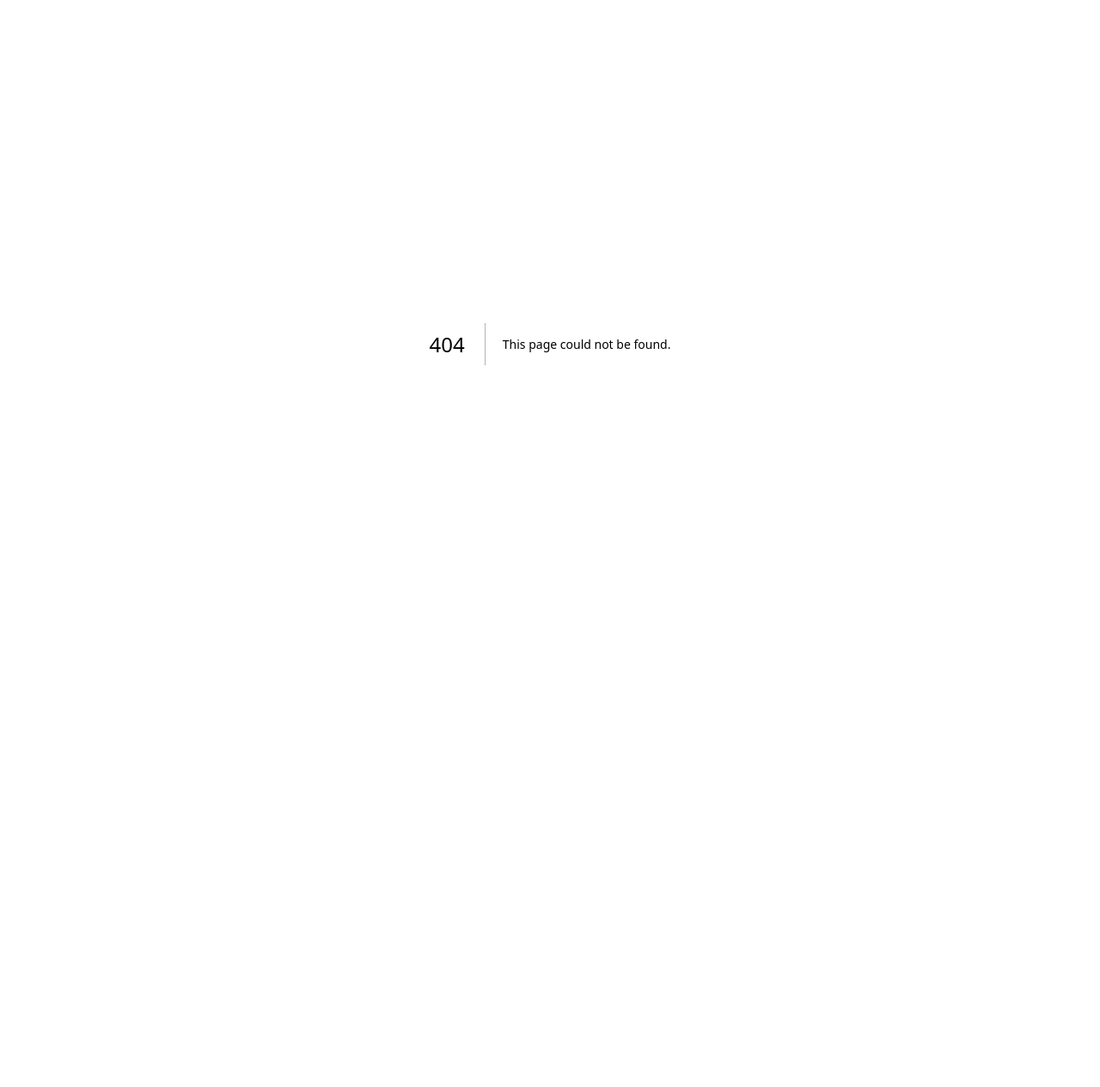
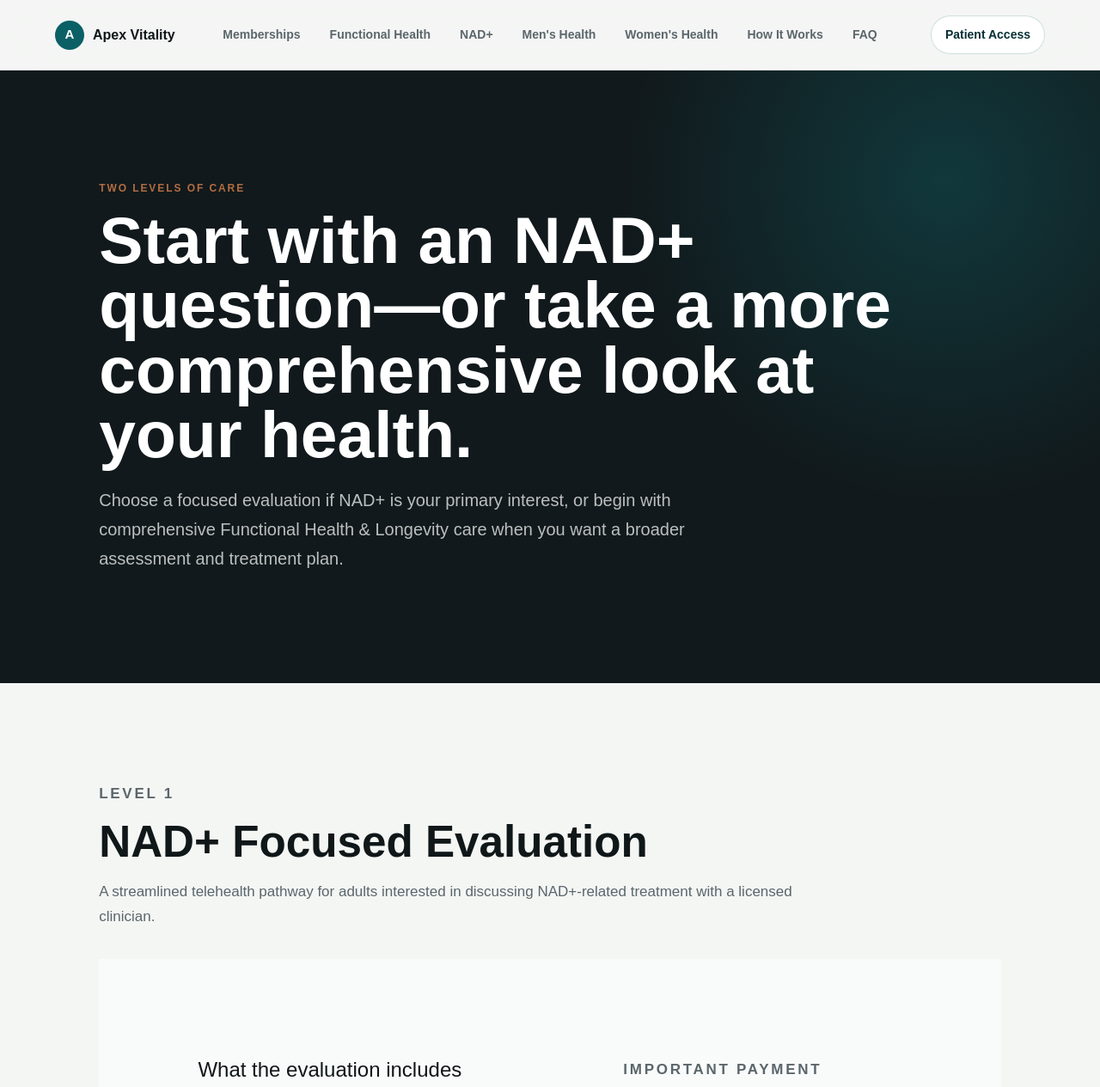
Before and after one commit to Nurseguy1/Apex-Vitality, a Next.js app: page /nad-plus in a window 1280 px wide. Before the commit this address had no page. Shown: the top 1265 px of the page at 86% size. Before the commit the page ends 800 px from the top, so only its background shows below. Built offline with nearby package versions, Linux system fonts and the light colour scheme; no server answers.

Commit message:
Add NAD focused evaluation pathway

```diff
--- a/app/components.tsx
+++ b/app/components.tsx
@@ -11,6 +11,7 @@
       <nav className="nav-links" aria-label="Main navigation">
         <Link href="/memberships">Memberships</Link>
         <Link href="/functional-health">Functional Health</Link>
+        <Link href="/nad-plus">NAD+</Link>
         <Link href="/mens-health">Men&apos;s Health</Link>
         <Link href="/womens-health">Women&apos;s Health</Link>
         <Link href="/how-it-works">How It Works</Link>
@@ -32,6 +33,7 @@
         <Link href="/gut-health">Gut Health</Link>
         <Link href="/weight-loss">Metabolic Health</Link>
         <Link href="/functional-health">Functional Health &amp; Longevity</Link>
+        <Link href="/nad-plus">NAD+ Focused Evaluation</Link>
         <Link href="/mens-health">Men&apos;s Health</Link>
         <Link href="/womens-health">Women&apos;s Health</Link>
         <Link href="/longevity">Longevity</Link>
--- a/app/functional-health/page.tsx
+++ b/app/functional-health/page.tsx
@@ -54,6 +54,7 @@
           <h2>Functional care for different stages and priorities.</h2>
         </div>
         <div className="service-grid">
+          <article className="service-card"><h3>NAD+ focused evaluation</h3><p>A streamlined clinician-led pathway for adults specifically interested in discussing NAD+-related treatment.</p><Link className="text-link" href="/nad-plus">Compare the two care levels →</Link></article>
           <article className="service-card"><h3>Women&apos;s health</h3><p>Perimenopause, menopause, metabolic health, thyroid concerns, sleep, energy, and healthy aging.</p><Link className="text-link" href="/womens-health">Explore women&apos;s health →</Link></article>
           <article className="service-card"><h3>Men&apos;s health</h3><p>Energy, sexual health, strength, recovery, body composition, and individualized hormonal evaluation.</p><Link className="text-link" href="/mens-health">Explore men&apos;s health →</Link></article>
           <article className="service-card"><h3>Gut health</h3><p>Structured evaluation of digestive symptoms, nutrition, medications, and testing when clinically useful.</p><Link className="text-link" href="/gut-health">Explore gut health →</Link></article>
--- /dev/null
+++ b/app/nad-plus/page.tsx
@@ -0,0 +1,114 @@
+import type { Metadata } from "next";
+import Link from "next/link";
+import { CareNotice, SiteFooter, SiteHeader } from "../components";
+
+export const metadata: Metadata = {
+  title: "NAD+ Focused Evaluation | Apex Vitality",
+  description:
+    "A clinician-led telehealth evaluation for adults interested in NAD+-related treatment, with comprehensive functional health care also available.",
+};
+
+const focusedReview = [
+  "Focused review of symptoms, goals, medications, supplements, and relevant history",
+  "Screening for contraindications and whether telehealth is appropriate",
+  "Limited baseline testing when clinically indicated",
+  "Discussion of evidence, limitations, alternatives, risks, and expected costs",
+  "An early follow-up plan when treatment is prescribed",
+];
+
+const comprehensiveCare = [
+  "45-minute comprehensive new-patient consultation",
+  "Detailed metabolic, hormonal, nutritional, sleep, stress, and digestive-health review",
+  "Quest laboratory testing selected according to clinical need",
+  "Individualized treatment, nutrition, lifestyle, and Fullscript options",
+  "Planned monitoring and ongoing care when appropriate",
+];
+
+export default function NadPlusPage() {
+  return (
+    <main>
+      <SiteHeader />
+      <section className="page-intro">
+        <p className="eyebrow">Two levels of care</p>
+        <h1>Start with an NAD+ question—or take a more comprehensive look at your health.</h1>
+        <p>
+          Choose a focused evaluation if NAD+ is your primary interest, or begin
+          with comprehensive Functional Health &amp; Longevity care when you want
+          a broader assessment and treatment plan.
+        </p>
+      </section>
+
+      <section className="content-section">
+        <div className="section-heading">
+          <p className="eyebrow">Level 1</p>
+          <h2>NAD+ Focused Evaluation</h2>
+          <p>
+            A streamlined telehealth pathway for adults interested in discussing
+            NAD+-related treatment with a licensed clinician.
+          </p>
+        </div>
+        <div className="content-split">
+          <div>
+            <h3>What the evaluation includes</h3>
+            <ul className="check-list">
+              {focusedReview.map((item) => <li key={item}>{item}</li>)}
+            </ul>
+          </div>
+          <div>
+            <p className="eyebrow">Important payment information</p>
+            <h3>You are paying for a clinical evaluation.</h3>
+            <p>
+              Payment for the evaluation does not guarantee approval, a
+              prescription, medication fulfillment, or a particular result.
+              Medication, pharmacy, laboratory, supply, and shipping charges are
+              separate and are collected only after medical approval unless
+              expressly stated otherwise.
+            </p>
+            <p>
+              Focused-evaluation pricing and secure checkout will be available
+              when the clinical protocol and pharmacy pathway are finalized.
+            </p>
+          </div>
+        </div>
+      </section>
+
+      <section className="content-section">
+        <div className="section-heading">
+          <p className="eyebrow">Level 2</p>
+          <h2>Comprehensive Functional Health &amp; Longevity Care</h2>
+          <p>
+            Choose this pathway when fatigue, recovery, metabolic health,
+            hormones, nutrition, sleep, digestive health, or healthy-aging goals
+            need to be considered together.
+          </p>
+        </div>
+        <div className="content-split">
+          <ul className="check-list">
+            {comprehensiveCare.map((item) => <li key={item}>{item}</li>)}
+          </ul>
+          <div>
+            <p className="eyebrow">$325 one-time consultation</p>
+            <h3>Begin with a thorough clinical assessment.</h3>
+            <p>
+              NAD+-related treatment may be discussed, but it is only one
+              possible part of an individualized plan.
+            </p>
+            <Link className="primary-button" href="/schedule">
+              Schedule comprehensive care
+            </Link>
+          </div>
+        </div>
+      </section>
+
+      <aside className="screening-notice">
+        <strong>About NAD+ products:</strong> Evidence for meaningful wellness
+        and longevity outcomes remains limited and evolving. Compounded
+        medications are not FDA-approved and are not reviewed by FDA for safety,
+        effectiveness, or quality before marketing. Recommendations depend on
+        individual clinical circumstances and product availability.
+      </aside>
+      <CareNotice />
+      <SiteFooter />
+    </main>
+  );
+}
--- a/app/page.tsx
+++ b/app/page.tsx
@@ -3,6 +3,11 @@
 import { SiteFooter, SiteHeader } from "./components";
 
 const services = [
+  {
+    title: "NAD+ focused evaluation",
+    copy: "A streamlined clinical evaluation for adults interested in NAD+-related care, with treatment dependent on medical review.",
+    href: "/nad-plus",
+  },
   {
     title: "Functional health & longevity",
     copy: "A whole-person pathway connecting symptoms, nutrition, metabolic health, recovery, biomarkers, and evidence-informed wellness options.",
```
